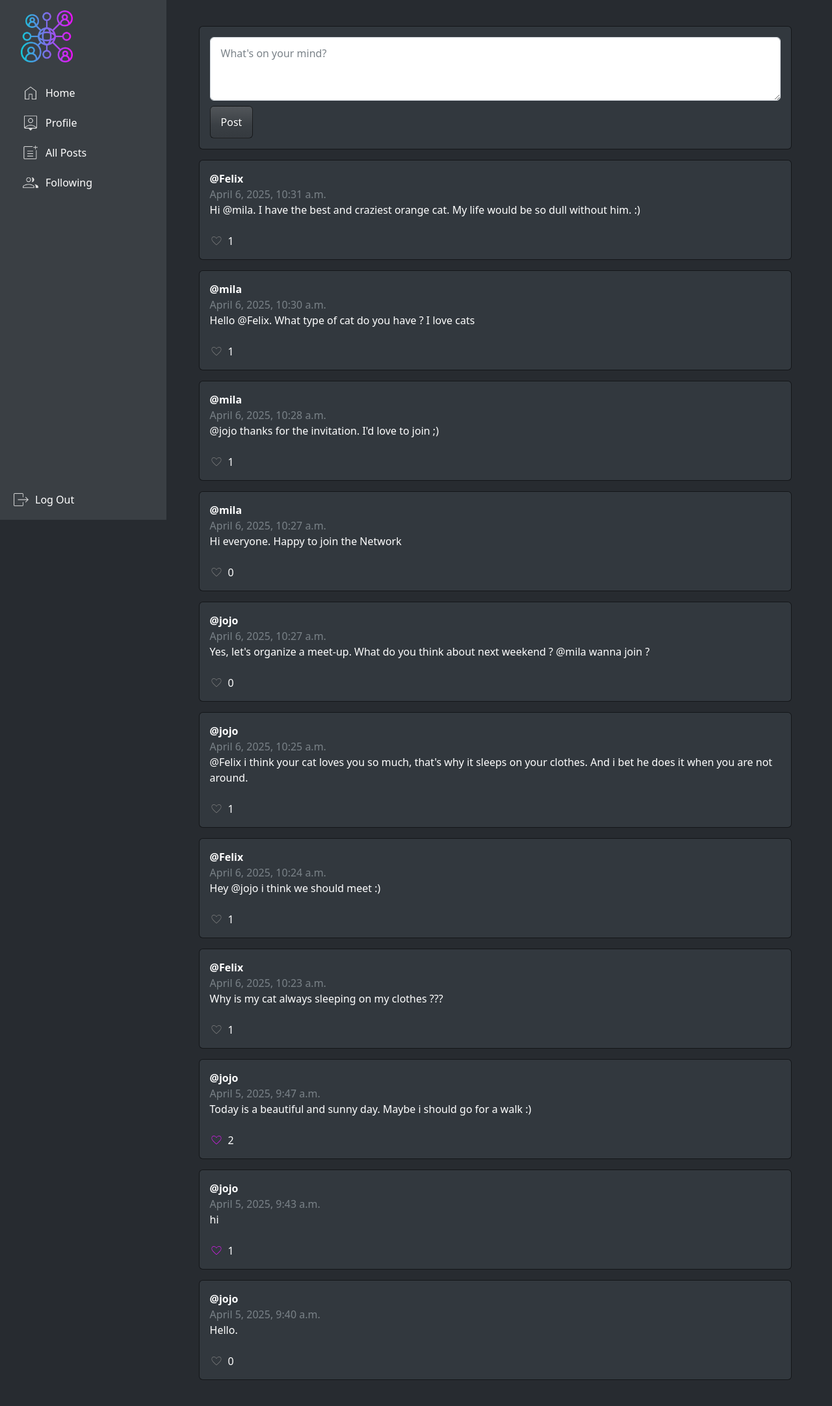
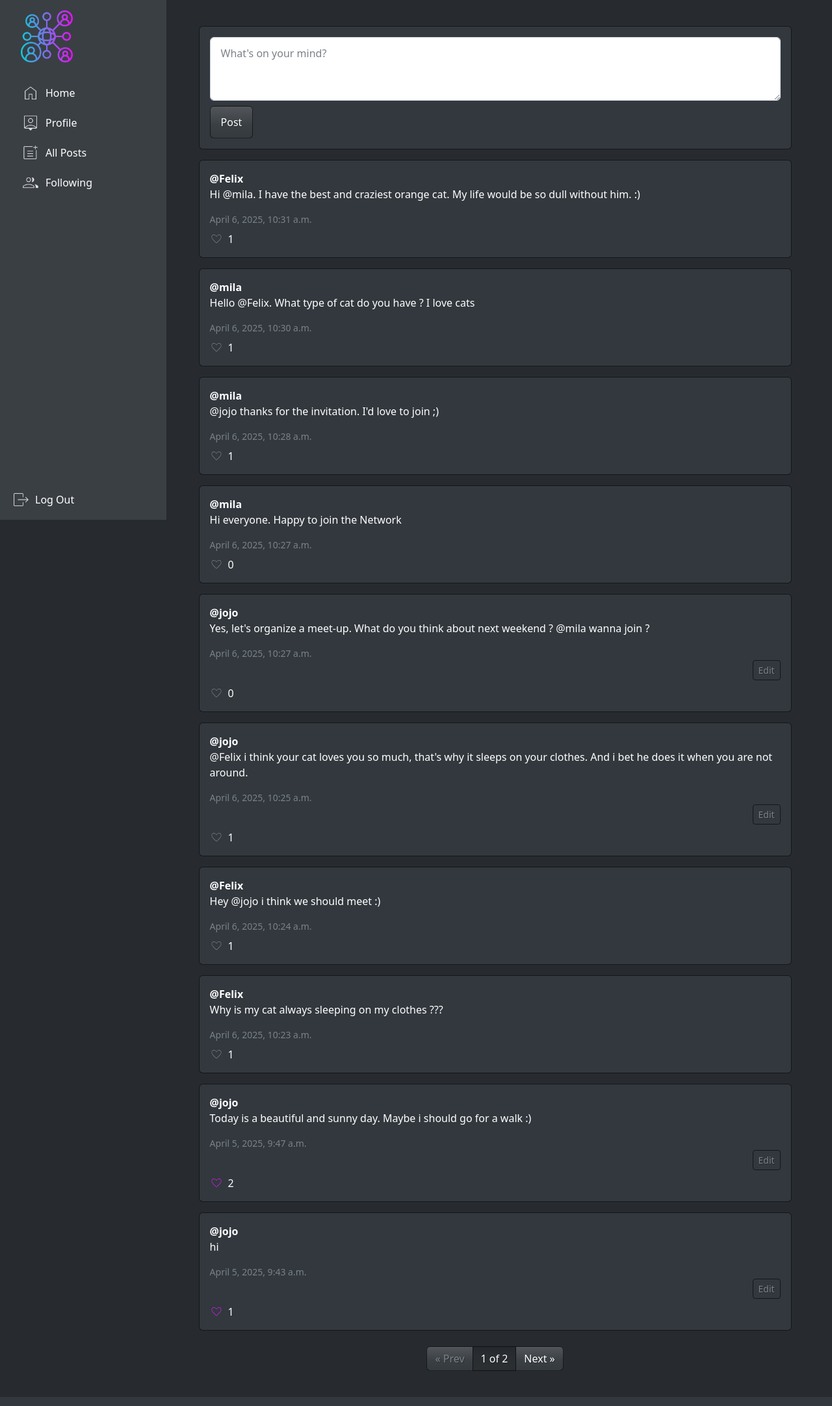
Before and after one commit to Maz-hub/CS50W-Network-Project, a Django app: page / in a window 1280 px wide. Shown: the whole page at 65% size. Run offline with Django 3.2, Linux system fonts and the light colour scheme; a user stored in the database is signed in; data comes from the database, SQL or seed files in the repository; both versions use the stored data as it was after the commit; some libraries are stand-ins or nearby versions.

```diff
--- a/network/static/network/script.js
+++ b/network/static/network/script.js
@@ -44,4 +44,46 @@ document.addEventListener("DOMContentLoaded", () => {
         });
     });
   });
+  // EDIT BUTTON
+  document.querySelectorAll(".edit-btn").forEach((button) => {
+    button.addEventListener("click", () => {
+      const postId = button.dataset.postId;
+      const card = button.closest(".card");
+      const contentP = card.querySelector("p");
+      const originalContent = contentP.textContent;
+
+      // Replace content with textarea
+      const textarea = document.createElement("textarea");
+      textarea.className = "form-control";
+      textarea.value = originalContent;
+
+      // Create Save button
+      const saveBtn = document.createElement("button");
+      saveBtn.textContent = "Save";
+      saveBtn.className = "btn btn-sm btn-info mt-2";
+
+      // Replace paragraph with textarea
+      contentP.replaceWith(textarea);
+      button.replaceWith(saveBtn);
+
+      // Save logic
+      saveBtn.addEventListener("click", () => {
+        fetch(`/posts/${postId}`, {
+          method: "PUT",
+          headers: {
+            "Content-Type": "application/json",
+            "X-CSRFToken": getCookie("csrftoken"),
+          },
+          body: JSON.stringify({ content: textarea.value }),
+        })
+          .then((response) => response.json())
+          .then((data) => {
+            const newP = document.createElement("p");
+            newP.textContent = textarea.value;
+            textarea.replaceWith(newP);
+            saveBtn.replaceWith(button);
+          });
+      });
+    });
+  });
 });
--- a/network/templates/network/index.html
+++ b/network/templates/network/index.html
@@ -15,10 +15,23 @@
 {% endif %}
 
 <!-- POSTS -->
-{% for post in posts %}
+{% for post in page_obj %}
 <div class="card mb-3 p-3">
-    <strong>@{{ post.user.username }}</strong> <span class="text-muted">{{ post.timestamp }}</span>
+    <strong>@{{ post.user.username }}</strong>
     <p>{{ post.content }}</p>
+    <small class="text-muted">{{ post.timestamp }}</small>
+    <!-- edit post -->
+    {% if user == post.user %}
+    <div class="text-end">
+        <button class="btn btn-sm btn btn-outline-secondary edit-btn" data-post-id="{{ post.id }}">
+            Edit
+        </button>
+    </div>
+
+
+
+    {% endif %}
+
 
     <!-- LIKES -->
     <div class="d-flex align-items-center mt-2">
@@ -38,10 +51,35 @@
 {% endfor %}
 
 
+<nav aria-label="Post pagination">
+    <ul class="pagination justify-content-center mt-4">
+        {% if page_obj.has_previous %}
+        <li class="page-item">
+            <a class="page-link" href="?page={{ page_obj.previous_page_number }}">&laquo; Prev</a>
+        </li>
+        {% else %}
+        <li class="page-item disabled">
+            <span class="page-link">&laquo; Prev</span>
+        </li>
+        {% endif %}
+
+        <li class="page-item active">
+            <span class="page-link">{{ page_obj.number }} of {{ page_obj.paginator.num_pages }}</span>
+        </li>
+
+        {% if page_obj.has_next %}
+        <li class="page-item">
+            <a class="page-link" href="?page={{ page_obj.next_page_number }}">Next &raquo;</a>
+        </li>
+        {% else %}
+        <li class="page-item disabled">
+            <span class="page-link">Next &raquo;</span>
+        </li>
+        {% endif %}
+    </ul>
+</nav>
+
+
+
+
 {% endblock %}
-
-<svg xmlns="http://www.w3.org/2000/svg" class="like-icon {% if user in post.likes.all %}liked{% endif %}"
-    viewBox="0 -960 960 960" data-post-id="{{ post.id }}"
-    data-liked="{% if user in post.likes.all %}true{% else %}false{% endif %}">
-    <path d="..."></path>
-</svg>
--- a/network/templates/network/layout.html
+++ b/network/templates/network/layout.html
@@ -2,13 +2,11 @@
 
 <!DOCTYPE html>
 <html lang="en">
+
 <head>
   <title>{% block title %}Social Network{% endblock %}</title>
   <!-- Bootswatch Slate theme -->
-    <link
-      rel="stylesheet"
-      href="https://cdn.jsdelivr.net/npm/bootswatch@5.3.2/dist/slate/bootstrap.min.css"
-    />
+  <link rel="stylesheet" href="https://cdn.jsdelivr.net/npm/bootswatch@5.3.2/dist/slate/bootstrap.min.css" />
 
   <link href="{% static 'network/styles.css' %}" rel="stylesheet" />
 </head>
@@ -17,83 +15,47 @@
   <div class="container-fluid">
     <div class="row min-vh-100">
       <!-- LEFT SIDEBAR FIXED -->
-        <div
-          class="col-md-3 bg-primary text-white d-flex flex-column justify-content-between p-3"
-          style="
+      <div class="col-md-3 bg-primary text-white d-flex flex-column justify-content-between p-3" style="
             position: fixed;
             top: 0;
             bottom: 0;
             left: 0;
             overflow-y: auto;
             width: 20%;
-          "
-        >
+          ">
         <div>
           <!-- LOGO -->
           <div class="text-left mb-4 ps-3">
-              <img
-                src="{% static 'images/logo.png' %}"
-                alt="Logo"
-                class="img-fluid"
-                style="max-height: 80px"
-              />
+            <img src="{% static 'images/logo.png' %}" alt="Logo" class="img-fluid" style="max-height: 80px" />
           </div>
 
           <!-- MENU -->
           <ul class="nav flex-column">
             <li class="nav-item">
-                <a
-                  class="nav-link text-white d-flex align-items-center gap-2"
-                  href="{% url 'index' %}"
-                >
-                  <img
-                    src="{% static 'images/network_home.png' %}"
-                    alt="Home"
-                    style="height: 30px"
-                  />
+              <a class="nav-link text-white d-flex align-items-center gap-2" href="{% url 'index' %}">
+                <img src="{% static 'images/network_home.png' %}" alt="Home" style="height: 30px" />
                 Home
               </a>
             </li>
 
             <li class="nav-item">
-                <a
-                  class="nav-link text-white d-flex align-items-center gap-2"
-                  href="#"
-                >
-                  <img
-                    src="{% static 'images/profile.png' %}"
-                    alt="Profile"
-                    style="height: 30px"
-                  />
+              <a class="nav-link text-white d-flex align-items-center gap-2" href="#">
+                <img src="{% static 'images/profile.png' %}" alt="Profile" style="height: 30px" />
                 Profile
               </a>
             </li>
 
             <li class="nav-item">
-                <a
-                  class="nav-link text-white d-flex align-items-center gap-2"
-                  href="{% url 'index' %}"
-                >
-                  <img
-                    src="{% static 'images/posts.png' %}"
-                    alt="All Posts"
-                    style="height: 30px"
-                  />
+              <a class="nav-link text-white d-flex align-items-center gap-2" href="{% url 'index' %}">
+                <img src="{% static 'images/posts.png' %}" alt="All Posts" style="height: 30px" />
                 All Posts
               </a>
             </li>
 
             {% if user.is_authenticated %}
             <li class="nav-item">
-                <a
-                  class="nav-link text-white d-flex align-items-center gap-2"
-                  href="#"
-                >
-                  <img
-                    src="{% static 'images/following.png' %}"
-                    alt="Following"
-                    style="height: 30px"
-                  />
+              <a class="nav-link text-white d-flex align-items-center gap-2" href="{% url 'following' %}">
+                <img src="{% static 'images/following.png' %}" alt="Following" style="height: 30px" />
                 Following
               </a>
             </li>
@@ -104,31 +66,18 @@
         <!-- LOGOUT -->
         <div>
           {% if user.is_authenticated %}
-            <a
-              class="nav-link text-white d-flex align-items-center gap-2"
-              href="{% url 'logout' %}"
-            >
-              <img
-                src="{% static 'images/log_out.png' %}"
-                alt="All Posts"
-                style="height: 30px"
-              />
-              Log Out</a
-            >
+          <a class="nav-link text-white d-flex align-items-center gap-2" href="{% url 'logout' %}">
+            <img src="{% static 'images/log_out.png' %}" alt="All Posts" style="height: 30px" />
+            Log Out</a>
           {% else %}
           <a class="nav-link text-white" href="{% url 'login' %}">Log In</a>
-            <a class="nav-link text-white" href="{% url 'register' %}"
-              >Register</a
-            >
+          <a class="nav-link text-white" href="{% url 'register' %}">Register</a>
           {% endif %}
         </div>
       </div>
 
       <!-- MAIN CONTENT -->
-        <div
-          class="col-md-9 offset-md-3 bg-dark text-white p-4"
-          style="margin-left: 22%"
-        >
+      <div class="col-md-9 offset-md-3 bg-dark text-white p-4" style="margin-left: 22%">
         {% block body %} {% endblock %}
       </div>
     </div>
@@ -136,4 +85,5 @@
   <script src="{% static 'network/script.js' %}"></script>
   <script src="https://cdn.jsdelivr.net/npm/bootstrap@5.3.2/dist/js/bootstrap.bundle.min.js"></script>
 </body>
+
 </html>
--- a/network/urls.py
+++ b/network/urls.py
@@ -13,4 +13,6 @@ urlpatterns = [
     path("like/<int:post_id>", views.toggle_like, name="toggle_like"),
     path("profile/<str:username>", views.profile, name="profile"),
     path("follow/<str:username>", views.toggle_follow, name="toggle_follow"),
+    path("following", views.following, name="following"),
+    path("posts/<int:post_id>", views.edit_post, name="edit_post"),
 ]
--- a/network/views.py
+++ b/network/views.py
@@ -3,17 +3,24 @@ from django.db import IntegrityError
 from django.http import HttpResponse, HttpResponseRedirect, JsonResponse
 from django.shortcuts import render, redirect, get_object_or_404
 from django.urls import reverse
+from django.views.decorators.http import require_http_methods
 from django.contrib.auth.decorators import login_required
 from django.views.decorators.csrf import csrf_exempt
+from django.core.paginator import Paginator
+from .models import Post, User, Follow
 import json
-from .models import Post, User, Follow
 
 
 
 def index(request):
-    posts = Post.objects.all().order_by("-timestamp")
+    posts = Post.objects.all().order_by('-timestamp')
+    paginator = Paginator(posts, 10)  # Show 10 posts per page
+
+    page_number = request.GET.get("page")
+    page_obj = paginator.get_page(page_number)
+
     return render(request, "network/index.html", {
-        "posts": posts
+        "page_obj": page_obj
     })
 
 
@@ -143,3 +150,37 @@ def toggle_follow(request, username):
             Follow.objects.create(user=target_user, follower=request.user)  # follow
 
     return HttpResponseRedirect(reverse("profile", args=[username]))
+
+@login_required
+def following(request):
+    # Get users the current user is following
+    followed_users = Follow.objects.filter(follower=request.user).values_list("user", flat=True)
+
+    # Get posts from followed users only
+    posts = Post.objects.filter(user__in=followed_users).order_by("-timestamp")
+
+    return render(request, "network/following.html", {
+        "posts": posts
+    })
+
+@login_required
+@require_http_methods(["PUT"])
+def edit_post(request, post_id):
+    try:
+        post = Post.objects.get(pk=post_id)
+    except Post.DoesNotExist:
+        return JsonResponse({"error": "Post not found."}, status=404)
+
+    if post.user != request.user:
+        return JsonResponse({"error": "Unauthorized"}, status=403)
+
+    data = json.loads(request.body)
+    new_content = data.get("content", "")
+
+    if not new_content.strip():
+        return JsonResponse({"error": "Content cannot be empty."}, status=400)
+
+    post.content = new_content
+    post.save()
+
+    return JsonResponse({"message": "Post updated."})
```
Also changed, not shown: network/templates/network/following.html (added, +18 -0 lines), db.sqlite3. Lines whose indentation alone changed are shown as unchanged.
